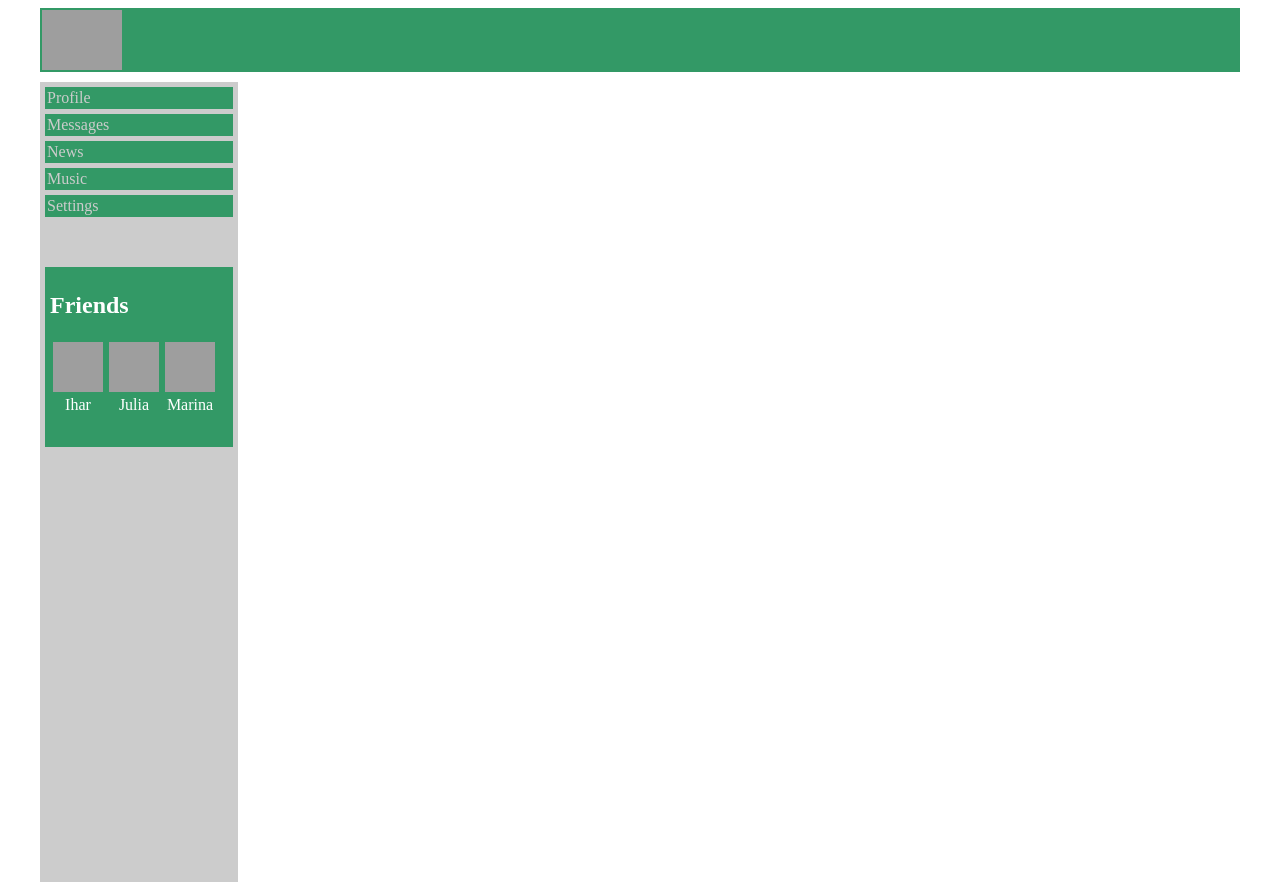
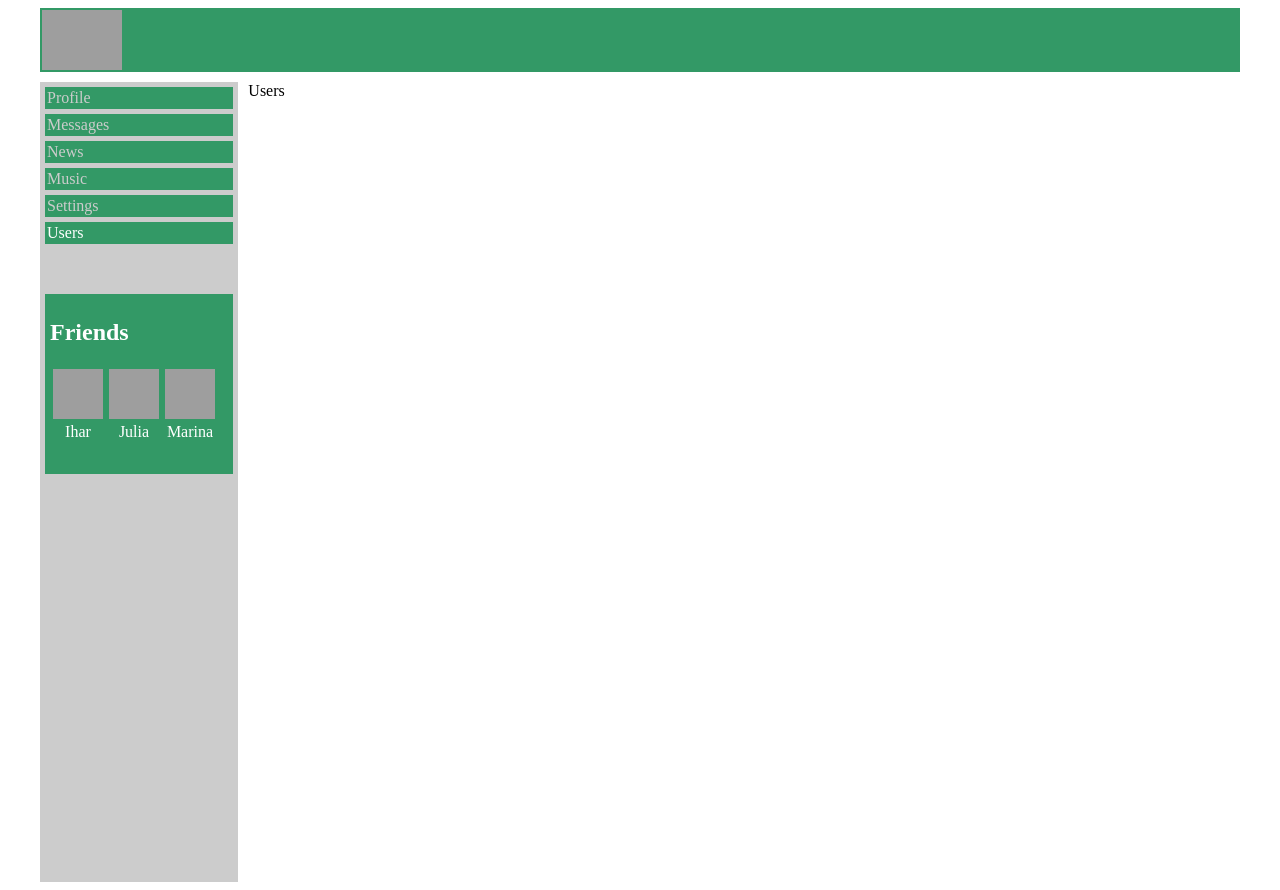
Before and after one commit to ArgonTrime/social-network-project, a React (Create React App) app: page /users in a window 1280 px wide. Built offline with nearby package versions, Linux system fonts and the light colour scheme; grey boxes are pictures that could not be loaded.

Commit message:
add Users component

```diff
--- a/src/App.js
+++ b/src/App.js
@@ -1,7 +1,6 @@
 import React from 'react';
 import './App.css';
 import Header from './components/Header/Header'
-import Navbar from "./components/Navbar/Navbar";
 import ProfilePage from "./components/ProfilePage/ProfilePage";
 import News from "./components/News/News";
 import Settings from "./components/Settings/Settings";
@@ -9,6 +8,7 @@ import Music from "./components/Music/Music";
 import {Route} from "react-router-dom";
 import DialogsPageContainer from "./components/DialogsPage/DialogsPageContainer";
 import NavbarContainer from "./components/Navbar/NavbarContainer";
+import Users from "./components/Users/Users";
 
 
 const App = (props) => {
@@ -23,6 +23,7 @@ const App = (props) => {
                 <Route path='/news' component={News}/>
                 <Route path='/music' component={Music}/>
                 <Route path='/settings' component={Settings}/>
+                <Route path='/users' component={Users}/>
             </div>
         </div>
     );
--- a/src/components/Navbar/Navbar.js
+++ b/src/components/Navbar/Navbar.js
@@ -21,6 +21,9 @@ const Navbar = (props) => {
             <div className={s.item}>
                 <NavLink to='/settings' activeClassName={s.activeLink}>Settings</NavLink>
             </div>
+            <div className={s.item}>
+                <NavLink to='/users' activeClassName={s.activeLink}>Users</NavLink>
+            </div>
 
             <div className={s.friendItem}>
                 <Friends friend={props.friend}/>
--- /dev/null
+++ b/src/components/Users/Users.jsx
@@ -0,0 +1,8 @@
+import React from 'react';
+
+let Users = (props) => {
+    return (
+        <div>Users</div>
+    )
+};
+export default Users;
```
Also changed, not shown: src/components/Users/Users.module.css (added).
